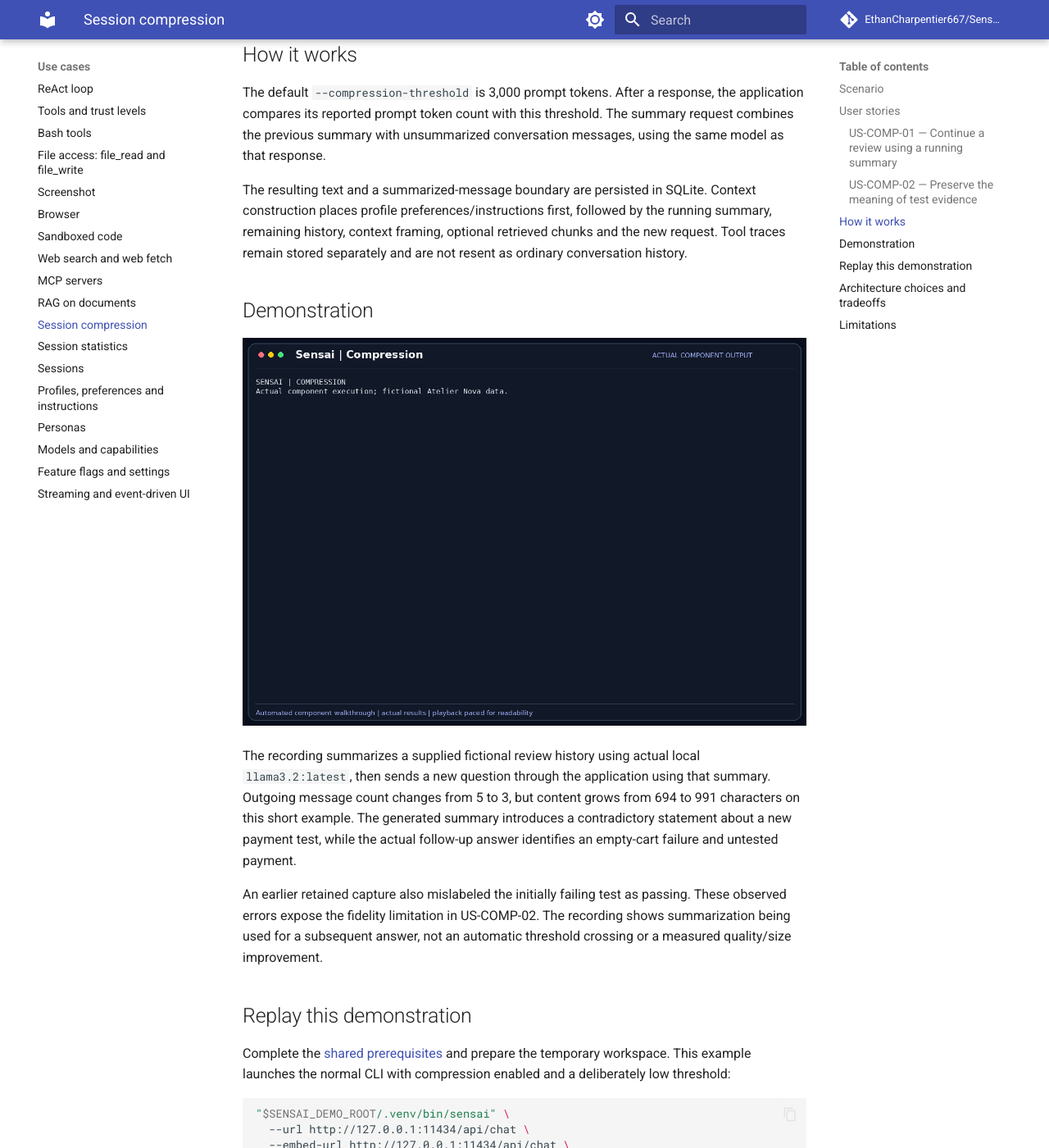
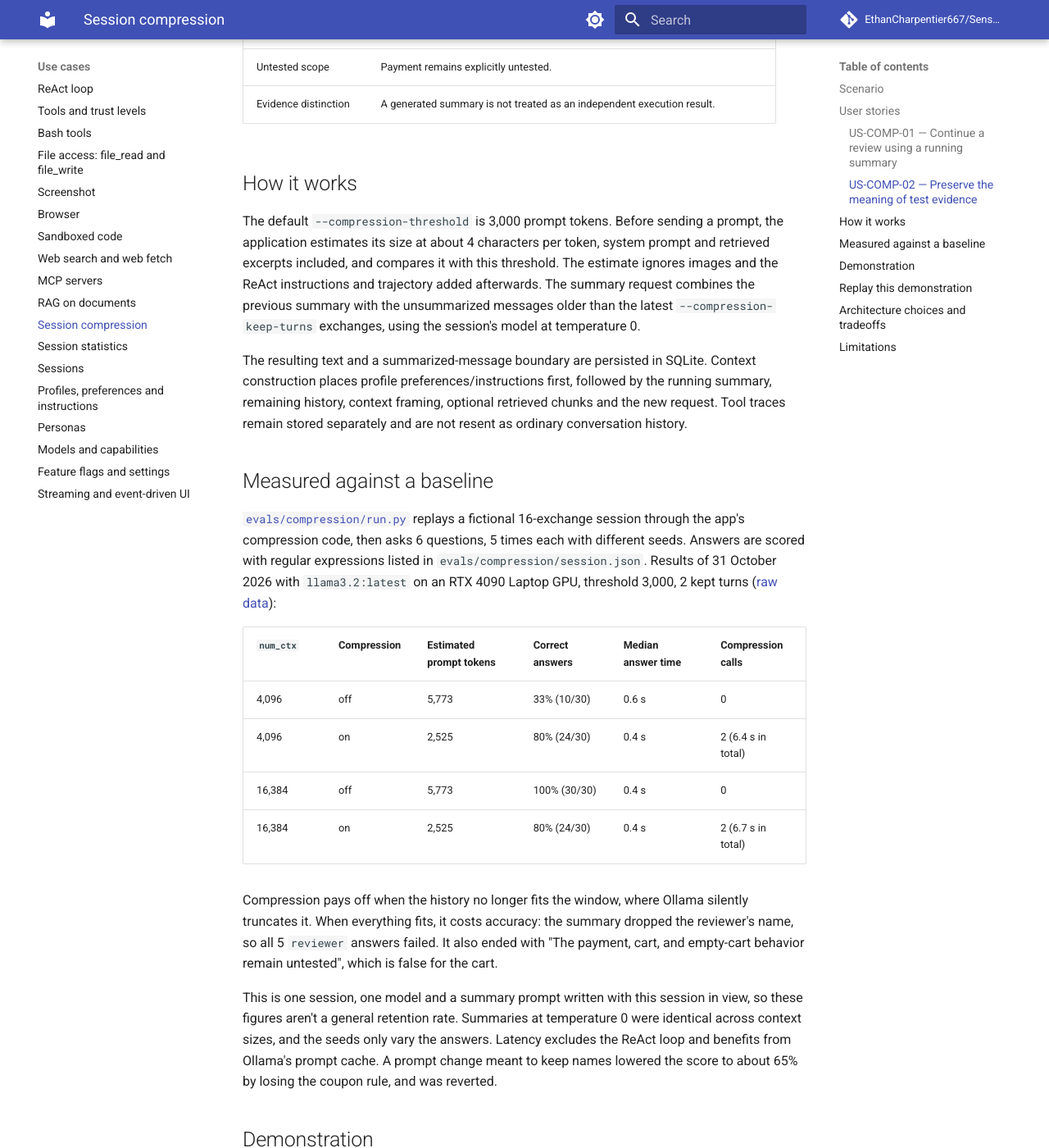
Before and after one commit to EthanCharpentier667/SenseiUwuMirror, an MkDocs documentation site: the page built from docs/use_cases/Session-compression.md, in a window 1280 px wide and 1400 px high, scrolled down 1691 px. Shown: the whole window at 82% size. Built offline with MkDocs 1.6.1 and Material for MkDocs 9.7.7, drawn with Linux system fonts in a browser that asks for light colours; comment, search, counter and statistics services are not loaded; some of the changed text lies outside the part shown.

Commit message:
docs(compression): document the new behavior and measured limits

````diff
--- a/docs/use_cases/Session-compression.md
+++ b/docs/use_cases/Session-compression.md
@@ -20,14 +20,17 @@ This feature belongs to the [Atelier Nova review scenario](../use-case.md#scenar
 
 **As Camille Moreau, the developer continuing a long cart investigation, I want older exchanges folded into a summary, so that later questions can use the established context without resending every old turn.**
 
-Preconditions: compression is enabled and the completed turn exceeds the configured prompt-token threshold.
+Preconditions: compression is enabled and the next prompt exceeds the configured prompt-token threshold.
 
 | Acceptance criterion | Expected result |
 | --- | --- |
-| Trigger | Compression occurs only when the completed response reports a prompt count greater than the threshold. |
-| Model | The summary uses the model selected for the completed exchange. |
+| Trigger | Compression occurs before the prompt is sent, only when its estimated size is greater than the threshold and an exchange is old enough to fold. |
+| Recent turns | The latest `--compression-keep-turns` exchanges (2 by default) stay word for word. |
+| Model | The summary uses the model selected for the session, at temperature 0. |
 | Boundary | A summary and the last summarized message identifier are stored. |
-| Next turn | Older summarized turns are excluded from the next outgoing history, while later turns remain available. |
+| Next turn | Older summarized turns are excluded from the outgoing history, while later turns remain available. |
+| Reported gain | The CLI prints the tokens reclaimed, and `/stats` shows the last compression. |
+| Failure | An empty summary, one no shorter than what it replaces, or a model error is reported; the whole history is sent and nothing is lost. |
 
 ### US-COMP-02 — Preserve the meaning of test evidence
 
@@ -44,16 +47,46 @@ Preconditions: the history states that the empty-cart test failed, a separate co
 
 ## How it works
 
-The default `--compression-threshold` is 3,000 prompt tokens. After a response,
-the application compares its reported prompt token count with this threshold.
-The summary request combines the previous summary with unsummarized conversation
-messages, using the same model as that response.
+The default `--compression-threshold` is 3,000 prompt tokens. Before sending a
+prompt, the application estimates its size at about 4 characters per token, system
+prompt and retrieved excerpts included, and compares it with this threshold. The
+estimate ignores images and the ReAct instructions and trajectory added afterwards.
+The summary request combines the previous summary with the unsummarized messages older
+than the latest `--compression-keep-turns` exchanges, using the session's model at
+temperature 0.
 
 The resulting text and a summarized-message boundary are persisted in SQLite.
 Context construction places profile preferences/instructions first, followed by
 the running summary, remaining history, context framing, optional retrieved chunks
 and the new request. Tool traces remain stored separately and are not resent as
 ordinary conversation history.
+
+## Measured against a baseline
+
+[`evals/compression/run.py`](https://github.com/EthanCharpentier667/SenseiUwuMirror/blob/main/evals/compression/run.py)
+replays a fictional 16-exchange session through the app's compression code, then asks
+6 questions, 5 times each with different seeds. Answers are scored with regular
+expressions listed in `evals/compression/session.json`. Results of 31 October 2026 with
+`llama3.2:latest` on an RTX 4090 Laptop GPU, threshold 3,000, 2 kept turns
+([raw data](../benchmark-sources/compression-2026-10-31.json)):
+
+| `num_ctx` | Compression | Estimated prompt tokens | Correct answers | Median answer time | Compression calls |
+| --- | --- | --- | --- | --- | --- |
+| 4,096 | off | 5,773 | 33% (10/30) | 0.6 s | 0 |
+| 4,096 | on | 2,525 | 80% (24/30) | 0.4 s | 2 (6.4 s in total) |
+| 16,384 | off | 5,773 | 100% (30/30) | 0.4 s | 0 |
+| 16,384 | on | 2,525 | 80% (24/30) | 0.4 s | 2 (6.7 s in total) |
+
+Compression pays off when the history no longer fits the window, where Ollama silently
+truncates it. When everything fits, it costs accuracy: the summary dropped the reviewer's
+name, so all 5 `reviewer` answers failed. It also ended with "The payment, cart, and
+empty-cart behavior remain untested", which is false for the cart.
+
+This is one session, one model and a summary prompt written with this session in view,
+so these figures aren't a general retention rate. Summaries at temperature 0 were
+identical across context sizes, and the seeds only vary the answers. Latency excludes
+the ReAct loop and benefits from Ollama's prompt cache. A prompt change meant to keep
+names lowered the score to about 65% by losing the coupon rule, and was reverted.
 
 ## Demonstration
 
@@ -103,8 +136,8 @@ The observed suite had one passing test and one failing test: test_empty_basket.
 The separate correct version passed both tests. Payment remains untested. Acknowledge briefly; do not run tools.
 ```
 
-The threshold of `1` requests automatic compression after completed turns whose
-prompt token count exceeds that threshold. Then ask:
+The threshold of `1` requests automatic compression before each prompt, as soon as an
+exchange is older than the 2 kept ones. Then ask:
 
    ```text
    Using the previous review context, which test originally failed and what remains untested? Answer in at most three lines.
@@ -112,7 +145,7 @@ prompt token count exceeds that threshold. Then ask:
 
 Check that the reply identifies the empty-cart test and untested payment without
 inventing a payment test or a code correction. `/stats` shows current session and
-context information. Exit with `/exit`.
+context information, including the last compression. Exit with `/exit`.
 
 The GIF used an explicit compression of preloaded history; this example exercises
 the normal CLI's automatic compression with the same source facts. The archived
@@ -130,8 +163,13 @@ The short recorded case shows why compression is not automatically beneficial.
 
 ## Limitations
 
-A summary can invert results, invent a change or grow longer than the original
-history. The configured threshold is checked after the completed turn, not before
-an oversized prompt is sent. Stored original messages are not automatically compared
-against every claim in the summary. No measured improvement or faithful-retention
-rate is established by this example.
+A summary can invert results, invent a claim or drop a fact: the measurement above
+shows all three risks are real. A summary that isn't shorter is rejected, but its
+content isn't checked against the stored messages, and a rejected summary means another
+model call on the next prompt. Tool results aren't sent back as history, so the summary
+only knows them through the assistant's replies. The threshold doesn't cover the ReAct
+trajectory: up to 10 observations of 6,000 characters, about 15,000 tokens, can still
+fill the window, and the context warning comes after sending. The token count is an
+approximation (4 characters per token), not the model's tokenizer. The kept-turns value
+is a startup flag, not a saved `/settings` entry. Compression waits are now paid before
+the reply instead of after it.
````
Also changed, not shown: docs/use_cases/Session-stats.md (+4 -1 lines).
